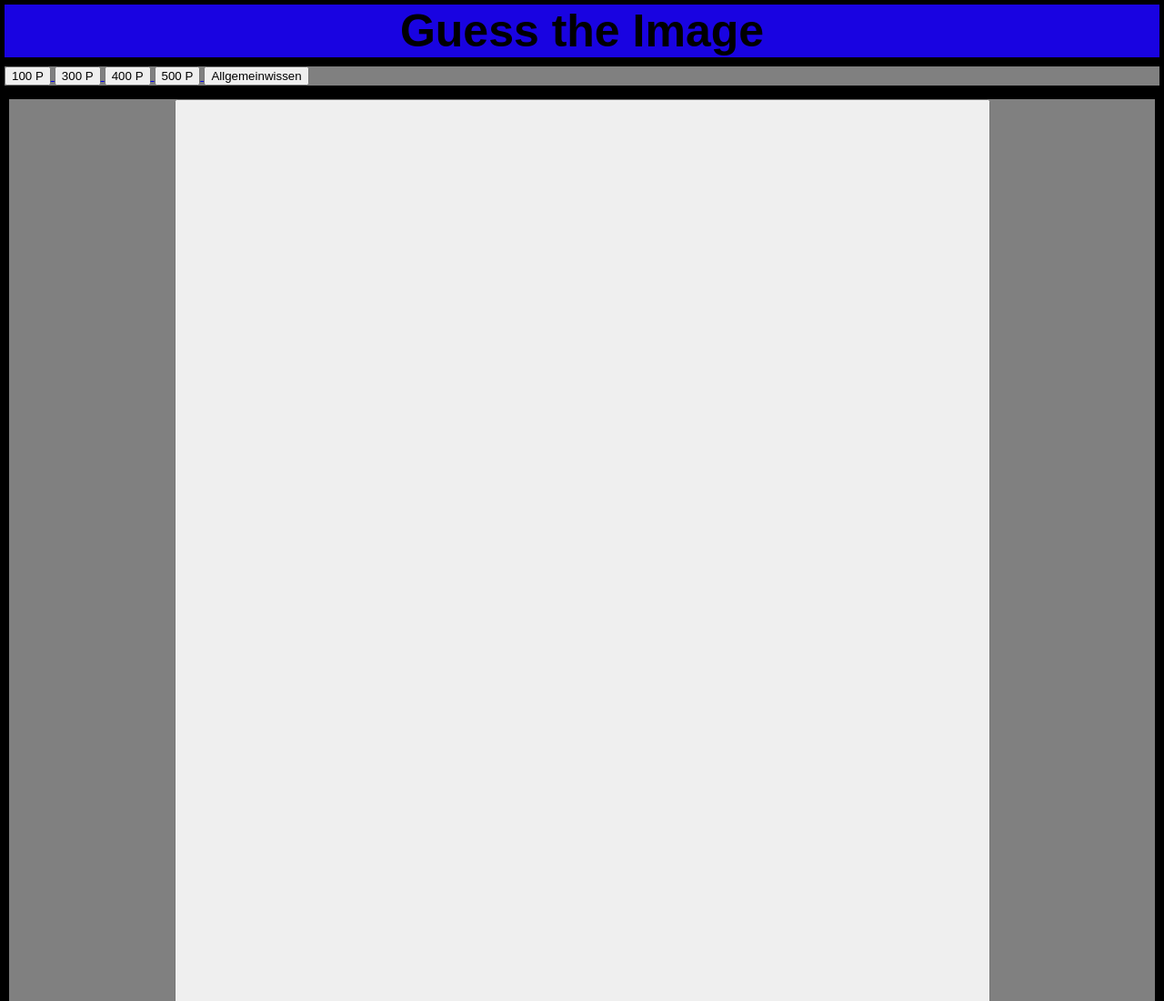
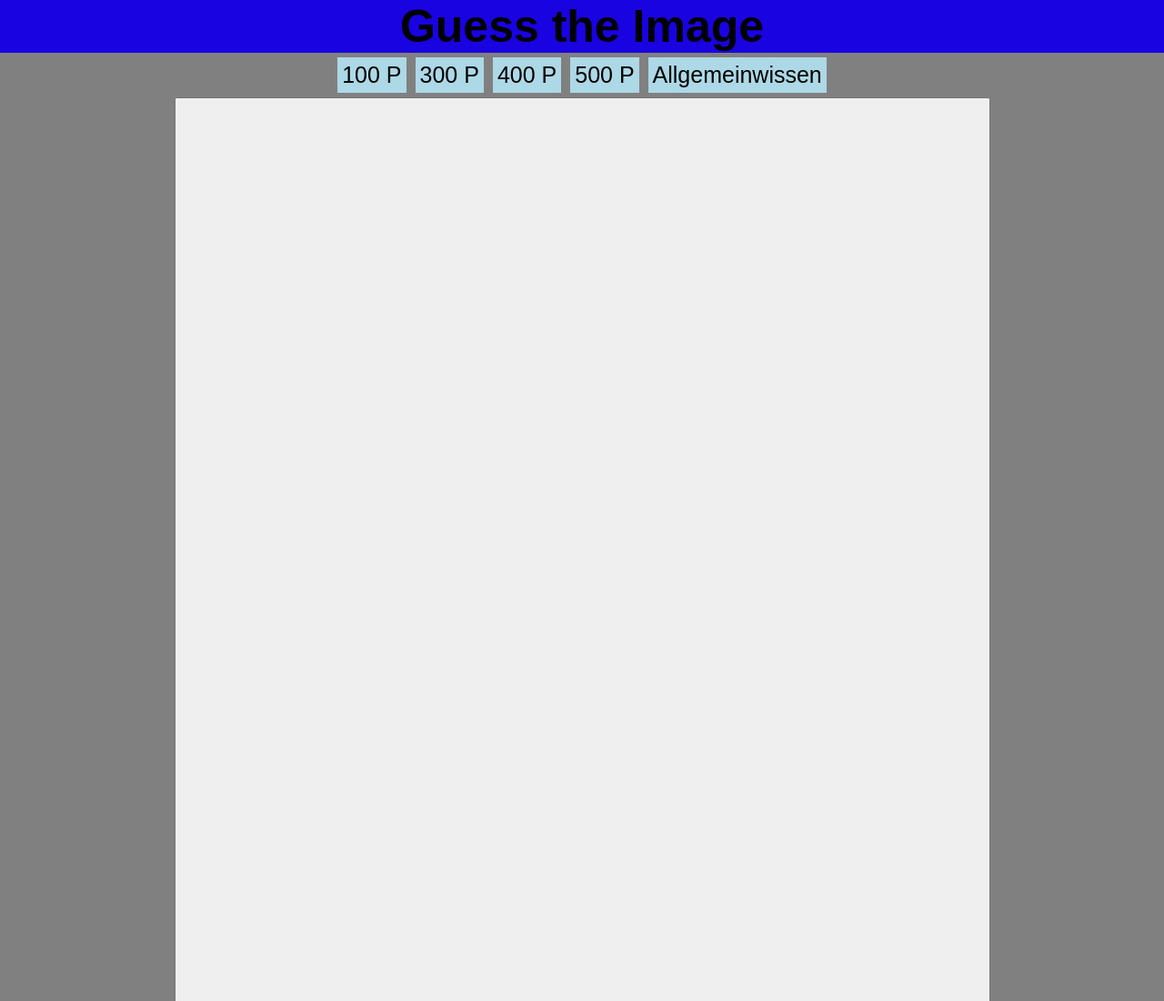
Before and after one commit to jan-g19/4Bilder, a plain HTML site: page a200.html in a window 1280 px wide. Shown: the top 1100 px of the page at 91% size. Drawn offline with Linux system fonts and the light colour scheme.

Commit message:
Update Style.css

```diff
--- a/Style.css
+++ b/Style.css
@@ -11,7 +11,6 @@ body{
 }
 
 div{
-    border: 5px solid black;
     background-color: grey;
     padding: 0px;
     margin: 0px;
@@ -40,3 +39,19 @@ img{
     justify-content: center;
     flex-wrap: wrap;
 }
+
+.buttonbox{
+    display: flex;
+    align-items: center;
+    flex-direction: row;
+    justify-content: center;
+}
+
+.swapbutton{
+    background-color: lightblue;
+    font-size: 25px;
+    padding: 5px;
+    border: 0px;
+    margin: 5px;
+
+}
```
